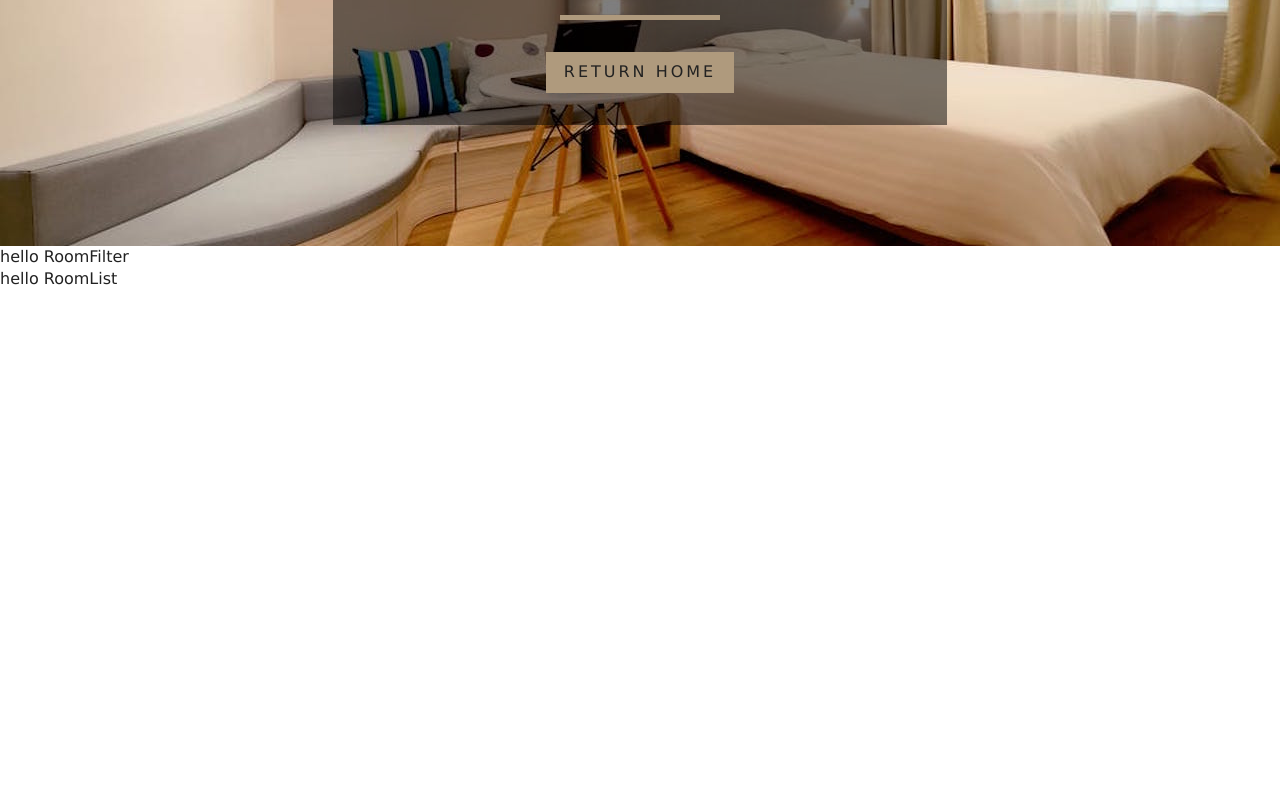
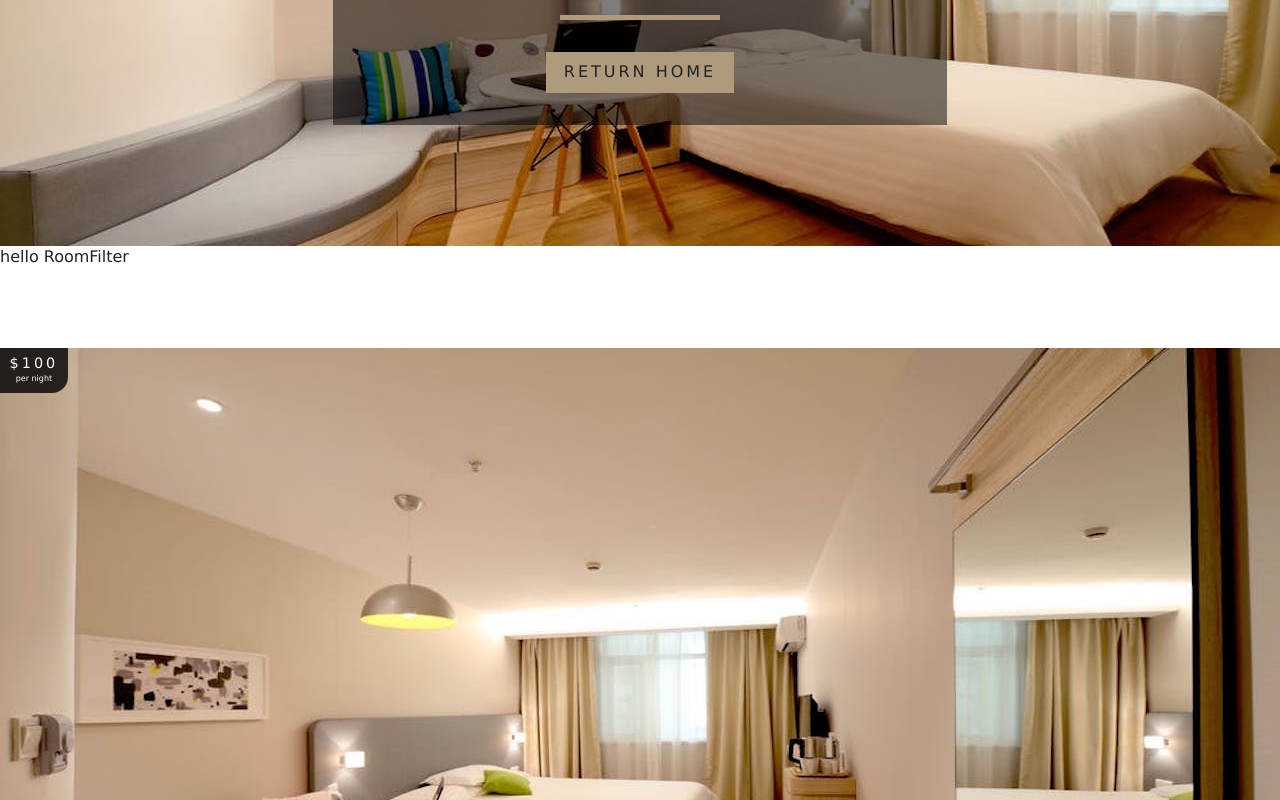
Before and after one commit to DaWood32913/react-beach-resort, a React (Create React App) app: page /rooms in a window 1280 px wide. Shown: the part 300-1100 px from the top of the page. Before the commit the page ends 800 px from the top, so only its background shows below. Built offline with nearby package versions, Linux system fonts and the light colour scheme; the HTML template or start-up script is replaced by a standard one.

Commit message:
rendered roomslist

```diff
--- a/src/components/RoomList.js
+++ b/src/components/RoomList.js
@@ -1,9 +1,23 @@
 import React from 'react';
+import Room from './Room';
 
-export default function RoomList() {
+export default function RoomList({rooms}) {
+    if(rooms.length === 0){
+        return(
+           <div className="empty-search">
+               <h3>unfortunately no rooms matched your search parameters</h3>
+           </div>
+        )
+    }
     return (
-        <div>
-            hello RoomList
-        </div>
+        <section className="roomslist">
+            <div className="roomsList-center">
+                {
+                    rooms.map(item => {
+                        return <Room key={item.id} room={item} />
+                    })
+                }
+            </div>
+        </section>
     )
 }
```
